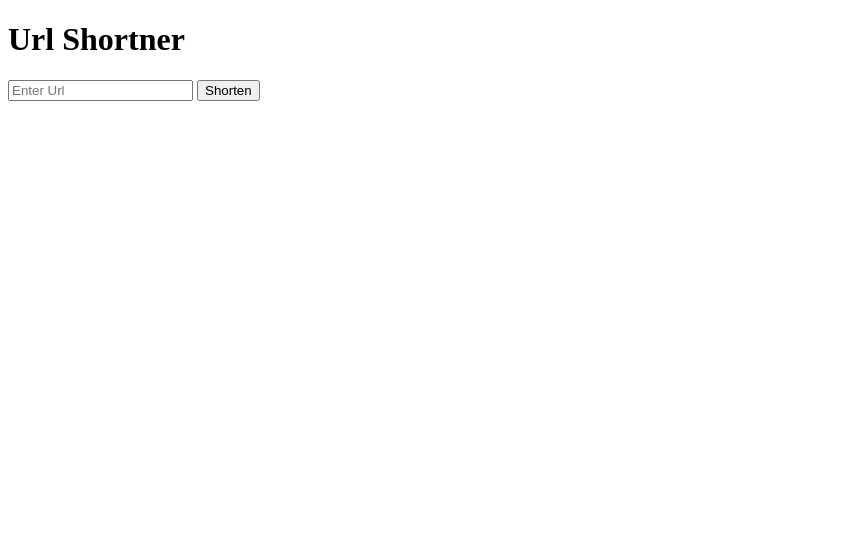
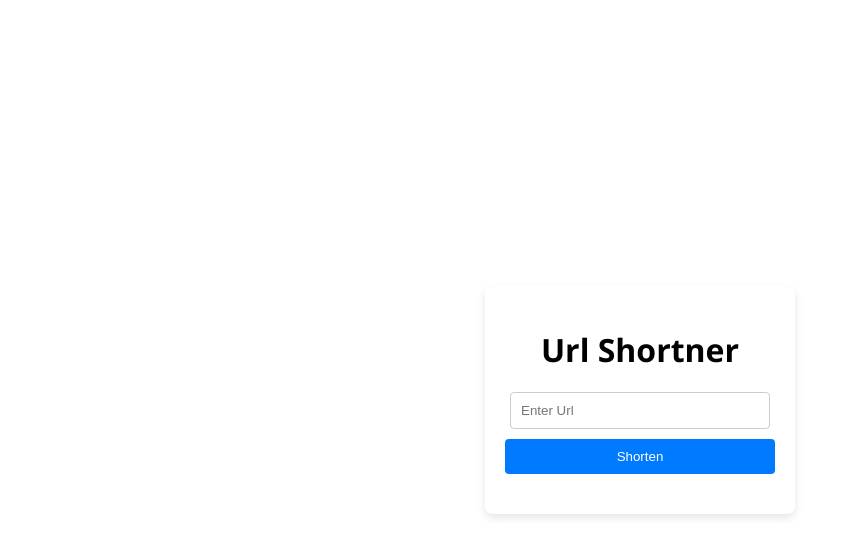
Before and after one commit to tdev2000/URL_Shortner, a plain HTML site: page Client/index.html in a window 1280 px wide. Shown: the whole page, without its empty margins (0-848 px from the left). Drawn offline with Linux system fonts and the light colour scheme.

Commit message:
changed stylings

```diff
--- a/Client/assets/css/style.css
+++ b/Client/assets/css/style.css
@@ -1,3 +1,55 @@
 /* Import Inter google fonts */
 
+@import url('https://fonts.googleapis.com/css2?family=Inter:wght@100..900&family=Roboto+Condensed:ital,wght@0,100..900;1,100..900&display=swap');
+
+body{
+    font-family: 'Segoe UI', Tahoma, Geneva, Verdana, sans-serif;
+    display: flex;
+    justify-content: center;
+    align-items: center;
+    height: 100vh;
+    margin: 0;
+    background-color: £f5f5f5;
+}
+
+.container{
+    text-align: center;
+    background-color: #ffffff;
+    padding: 20px;
+    border-radius: 8px;
+    box-shadow: 0 4px 8px rgba(0, 0, 0, 0.1);
+}
+
 /* center the form element */
+
+form{
+    max-width: 400px;
+    margin: 0 auto;
+}
+
+input[type="url"] {
+    width: calc(100% - 10px);
+    padding: 10px;
+    margin-bottom: 10px;
+    border: 1px solid #ccc;
+    border-radius: 4px;
+    box-sizing: border-box;
+  }
+
+  button {
+    width: 100%;
+    padding: 10px;
+    background-color: #007bff;
+    color: #fff;
+    border: none;
+    border-radius: 4px;
+    cursor: pointer;
+}
+
+button:hover {
+    background-color: #0056b3;
+}
+
+#shortUrl {
+    margin-top: 20px;
+}
--- a/Client/index.html
+++ b/Client/index.html
@@ -5,18 +5,19 @@
     <meta charset="UTF-8">
     <meta name="viewport" content="width=device-width, initial-scale=1.0">
     <title>URL Shortner</title>
-
+    <link rel="stylesheet" href="assets/css/style.css"> <!--Link to css file-->
     <!-- bootstrap here -->
 </head>
 
 <body>
+    <div class="container">
     <h1>Url Shortner</h1>
     <form id="urlForm">
         <input type="url" id="orginalUrl" placeholder="Enter Url" required>
         <button type="submit">Shorten</button>
     </form>
     <div id="shortUrl"></div>
-
+    </div>
     <!-- external scripts -->
     <script src="./assets/js/client.js"></script>
 </body>
```
